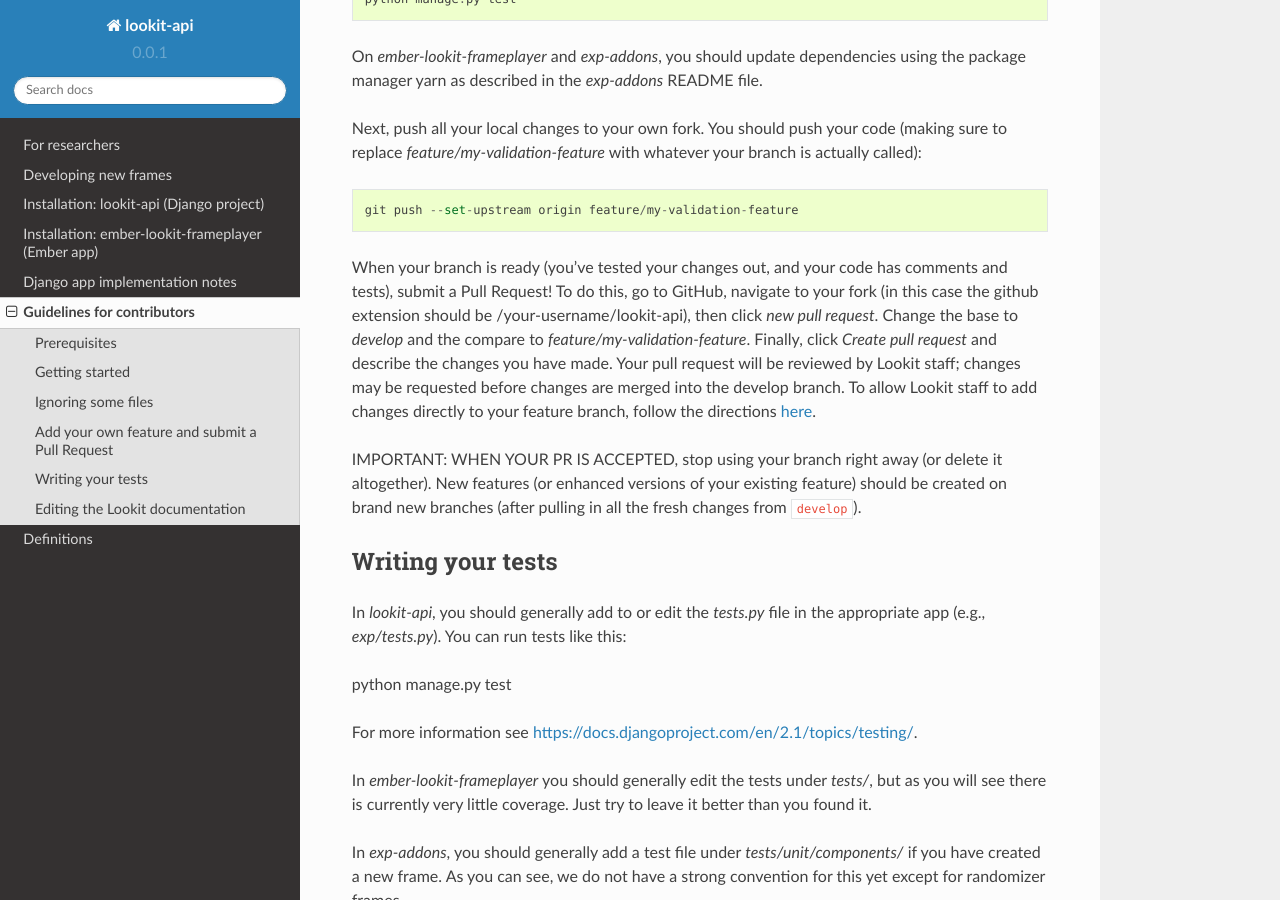
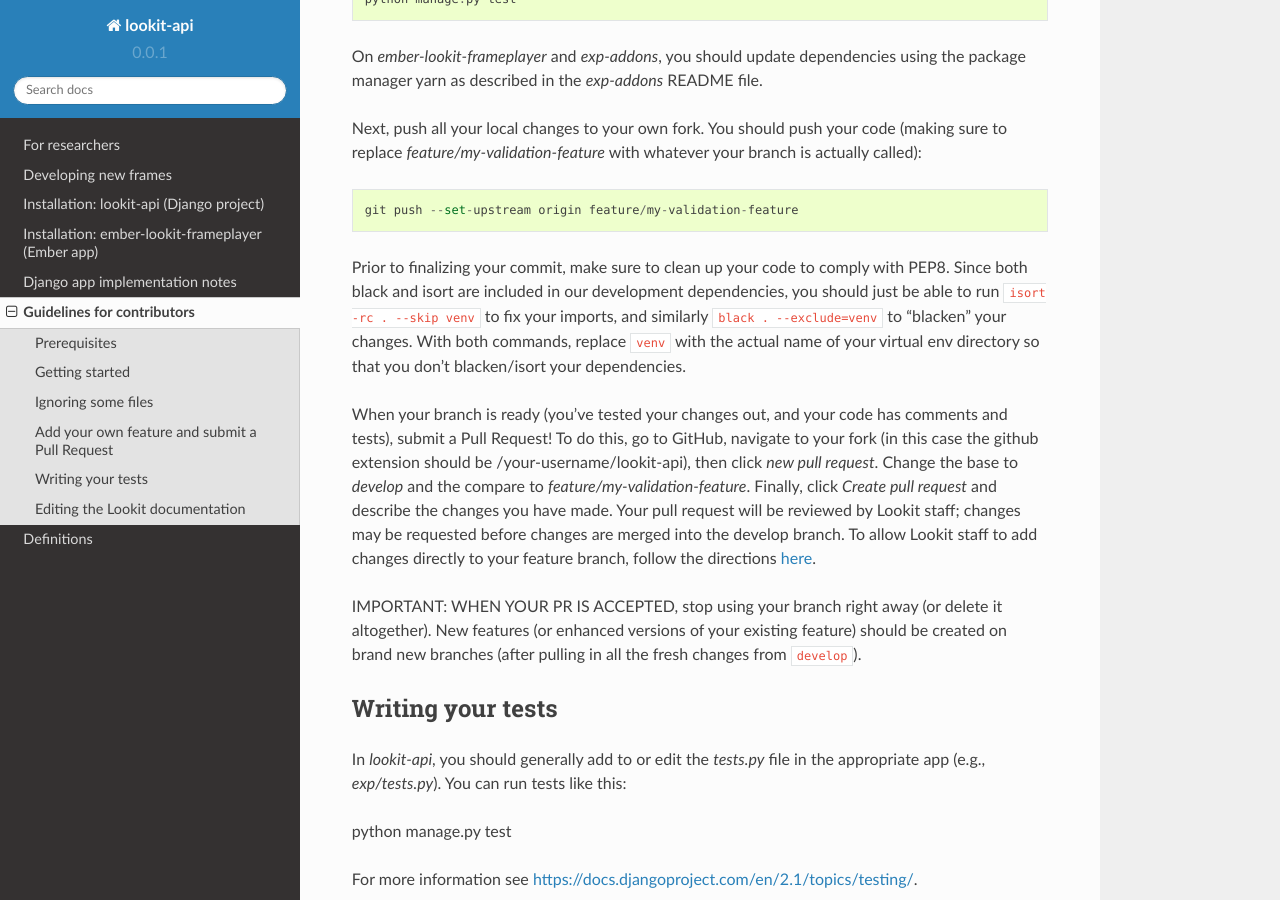
Before and after one commit to lookit/lookit-docs, a Sphinx documentation site: the page built from docs/source/contributor-guidelines.rst, in a window 1280 px wide and 900 px high, scrolled down 2899 px. Built offline with Sphinx 7.4.7 and the Read the Docs theme 2.0.0, drawn with Linux system fonts in a browser that asks for light colours.

Commit message:
Update contributor guidelines w/black & isort
Adding black and isort instructions for contributors.

```diff
--- a/docs/source/contributor-guidelines.rst
+++ b/docs/source/contributor-guidelines.rst
@@ -88,6 +88,8 @@
 
     git push --set-upstream origin feature/my-validation-feature
 
+Prior to finalizing your commit, make sure to clean up your code to comply with PEP8. Since both black and isort are included in our development dependencies, you should just be able to run ``isort -rc . --skip venv`` to fix your imports, and similarly ``black . --exclude=venv`` to "blacken" your changes. With both commands, replace ``venv`` with the actual name of your virtual env directory so that you don't blacken/isort your dependencies.
+
 When your branch is ready (you've tested your changes out, and your code has comments and tests), submit a Pull Request! To do this, go to GitHub, navigate to your fork (in this case the github extension should be /your-username/lookit-api), then click `new pull request`.   Change the base to `develop` and the compare to `feature/my-validation-feature`. Finally, click `Create pull request` and describe the changes you have made. Your pull request will be reviewed by Lookit staff; changes may be requested before changes are merged into the develop branch. To allow Lookit staff to add changes directly to your feature branch, follow the directions `here <https://help.github.com/articles/allowing-changes-to-a-pull-request-branch-created-from-a-fork/>`_.
 
 IMPORTANT: WHEN YOUR PR IS ACCEPTED, stop using your branch right away (or delete it altogether).  New features (or enhanced versions of your existing feature) should be created on brand new branches (after pulling in all the fresh changes from ``develop``).
```
